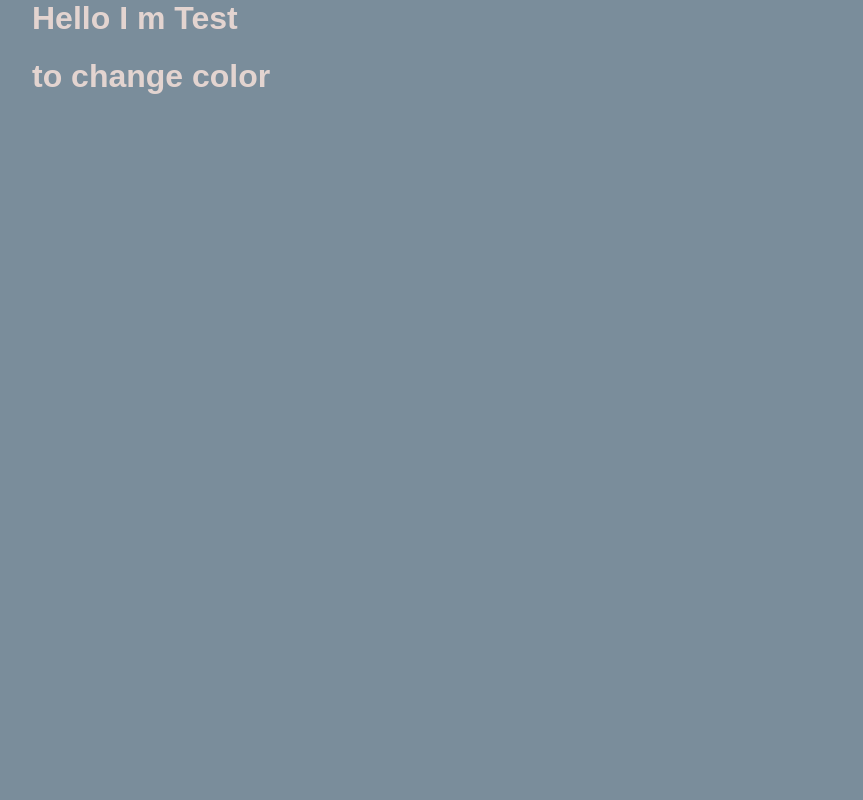
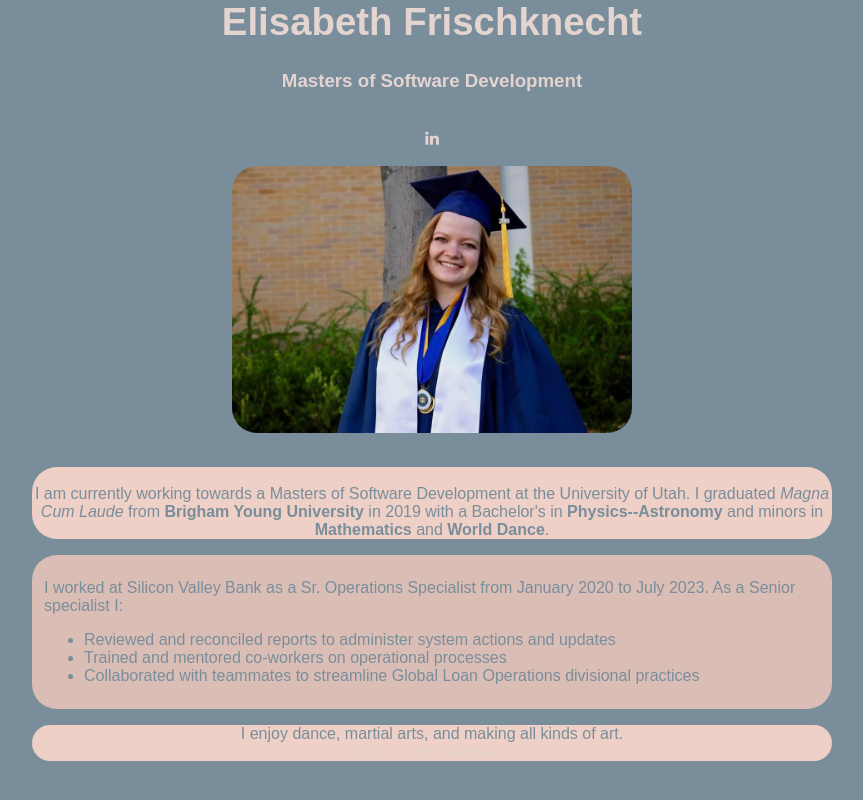
Before and after one commit to ZizFrisch/ZizFrisch.github.io, a plain HTML site: page index.html in a window 1280 px wide. Shown: the whole page, without its empty margins (208-1071 px from the left). Drawn offline with Linux system fonts and the light colour scheme.

Commit message:
add completed website to repo

```diff
--- a/index.html
+++ b/index.html
@@ -2,13 +2,56 @@
 <html>
     <head>
         <title>Elisabeth Frischknecht</title>
+        <!-- add style sheet -->
         <link rel="stylesheet" type="text/css" href="myStyle.css" />
+        <!-- Add icon library -->
+        <link rel="stylesheet" href="https://cdnjs.cloudflare.com/ajax/libs/font-awesome/4.7.0/css/font-awesome.min.css">
     </head>
 
     <body>
-    <h1>Hello I m Test </h1>
-    <h1> to change color</h1>
+    <big> <center> <h1>Elisabeth Frischknecht</h1> </center> </big>
+    <center><h3> Masters of Software Development</h3></center>
+    <center><a href="https://www.linkedin.com/in/elisabeth-frischknecht/" class="fa fa-linkedin"></a></center>
+
+
+    <center>
+        <img src="IMG_3967.JPG" alt="graduation from BYU">
+    </center>
+
+    <br>
+
+    <center><div class="pinkbox">
+        <p><br>I am currently working towards a Masters of Software Development at the University of Utah.
+            I graduated <i>Magna Cum Laude</i> from <b>Brigham Young University</b> in 2019 with a Bachelor's in <b>Physics--Astronomy</b>
+            and minors in <b>Mathematics</b> and <b>World Dance</b>.<br></p>
+      </div>
+    </center>
+
+    <center><div class="rosebox">
+        <p align="left">I worked at Silicon Valley Bank as a Sr. Operations Specialist from January 2020 to July 2023.
+             As a Senior specialist I:
+             <ul align="left">
+                <li>Reviewed and reconciled reports to administer system actions and updates</li>
+                <li>Trained and mentored co-workers on operational processes</li>
+                <li>Collaborated with teammates to streamline Global Loan Operations divisional practices</li>
+              </ul>
+        </p>
+
+      </div>
+    </center>
+
+
+    <center><div class="pinkbox">
+        <p>I enjoy dance, martial arts, and making all kinds of art. <br>
+            <i><A HREF="https://www.instagram.com/bardnamedblue/?img_index=1">find me on instagram</A></i>
+        </p>
+      </div>
+    </center>
+
     </body>
 
 
+
+
+
 </html>
--- a/myStyle.css
+++ b/myStyle.css
@@ -8,3 +8,63 @@ body {
     margin: auto;
     color: #E3D4D0;
   }
+
+  a:link {
+    color: #E3D4D0;
+    background-color: transparent;
+    text-decoration: none;
+  }
+
+  a:visited {
+    color: #B2B9BF;
+    background-color: transparent;
+    text-decoration: none;
+  }
+
+  .rosebox {
+    /* width: 15em; */
+    /* border: 1px solid #333; */
+    border-radius: 25px;
+    padding: 8px 12px;
+    background-color: DABEB6;
+    /* background-image: linear-gradient(180deg, #fff, #ddd 40%, #ccc); */
+    color: #7A8D9B;
+
+  }
+
+  .pinkbox{
+    border-radius: 25px;
+    padding: 8px 12 px;
+    background-color: #EED0C6;
+    color: #7A8D9B;
+  }
+
+
+  /* style social media buttons */
+  .fa {
+    padding: 20px;
+    font-size: 30px;
+    width: 30px;
+    text-align: center;
+    text-decoration: none;
+    border-radius: 50%;
+  }
+
+  /* Add a hover effect if you want */
+.fa:hover {
+  opacity: 0.7;
+}
+
+  /* Linkedin */
+.fa-linkedin {
+  background: #55ACEE;
+  color: white;
+  /* background: #E3D4D0;
+  color: #B2B9BF; */
+}
+
+img {
+  width: 50%;
+  height: auto;
+  border-radius: 25px;
+}
```
Also changed, not shown: IMG_3967.JPG (added).
